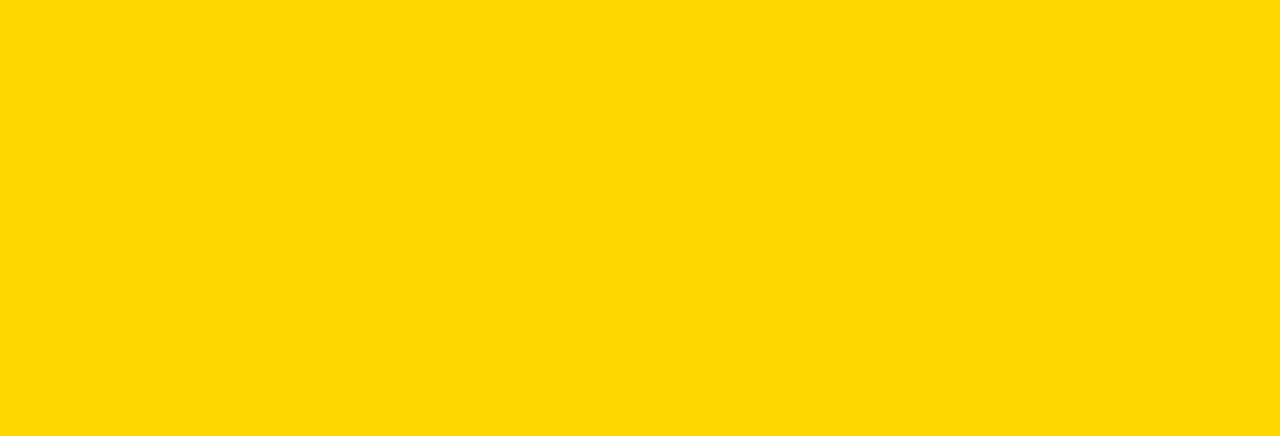
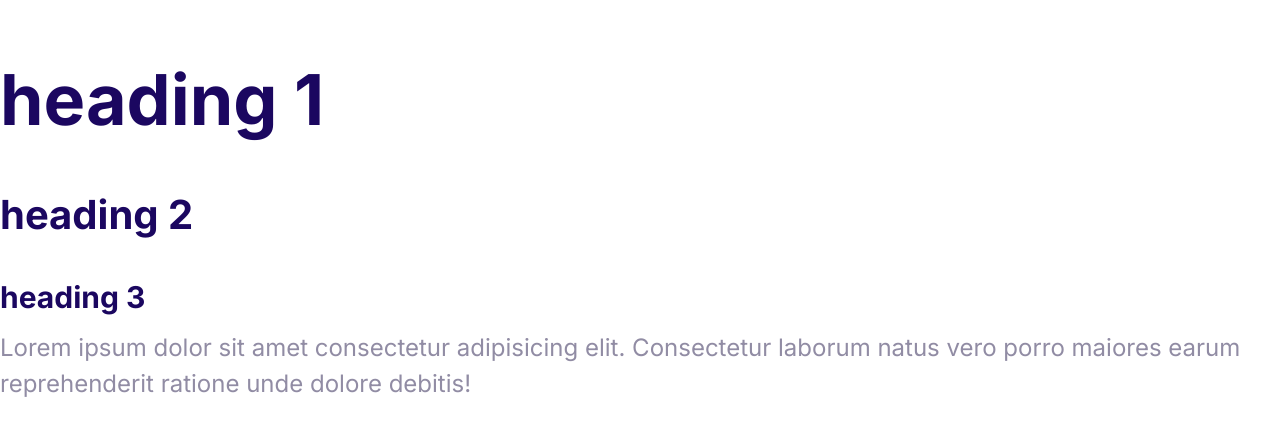
Before and after one commit to Yado3230/moshify-clone, a plain HTML site: page index.html in a window 1280 px wide. Drawn offline with Linux system fonts and the light colour scheme.

Commit message:
define the styles for the fonts.

```diff
--- a/css/styles.css
+++ b/css/styles.css
@@ -1,3 +1,53 @@
+:root {
+  --color-primary: #2584ff;
+  --color-secondary: #00d9ff;
+  --color-accent: #ff3400;
+  --color-headings: #1b0760;
+  --color-body: #918ca4;
+}
+
+html {
+  font-size: 62.5%;
+}
+
 body {
-  background: gold;
+  font-family: Inter, Arial, Helvetica, sans-serif;
+  color: var(--color-body);
+  line-height: 1.5;
+  font-size: 2.4rem;
 }
+
+h1,
+h2,
+h3 {
+  color: var(--color-headings);
+  margin-bottom: 1rem;
+}
+
+h1 {
+  font-size: 7rem;
+}
+h2 {
+  font-size: 4rem;
+}
+h3 {
+  font-size: 3rem;
+}
+p {
+  margin-top: 0;
+}
+
+@media screen and(min-width: 1024px) {
+  body {
+    font-size: 1.8rem;
+  }
+  h1 {
+    font-size: 8rem;
+  }
+  h2 {
+    font-size: 4rem;
+  }
+  h3 {
+    font-size: 2.4rem;
+  }
+}
--- a/index.html
+++ b/index.html
@@ -4,11 +4,24 @@
     <meta charset="UTF-8" />
     <meta http-equiv="X-UA-Compatible" content="IE=edge" />
     <meta name="viewport" content="width=device-width, initial-scale=1.0" />
+    <link rel="preconnect" href="https://fonts.googleapis.com" />
+    <link rel="preconnect" href="https://fonts.gstatic.com" crossorigin />
+    <link
+      href="https://fonts.googleapis.com/css2?family=Inter:wght@400;700&family=Open+Sans:wght@400;700&family=Roboto:wght@700&display=swap"
+      rel="stylesheet"
+    />
     <link rel="stylesheet" href="css/normalize.css" />
     <link rel="stylesheet" href="css/styles.css" />
     <title>Moshify</title>
   </head>
   <body>
-
+    <h1>heading 1</h1>
+    <h2>heading 2</h2>
+    <h3>heading 3</h3>
+    <p>
+      Lorem ipsum dolor sit amet consectetur adipisicing elit. Consectetur
+      laborum natus vero porro maiores earum reprehenderit ratione unde dolore
+      debitis!
+    </p>
   </body>
 </html>
```
